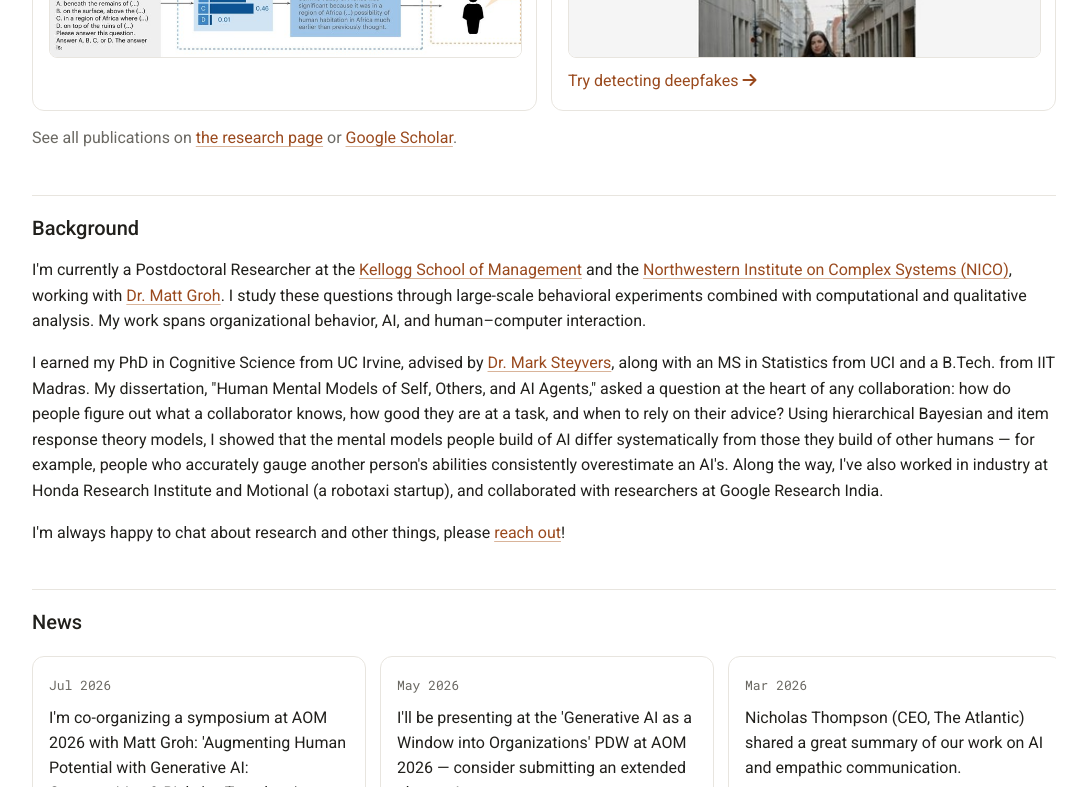
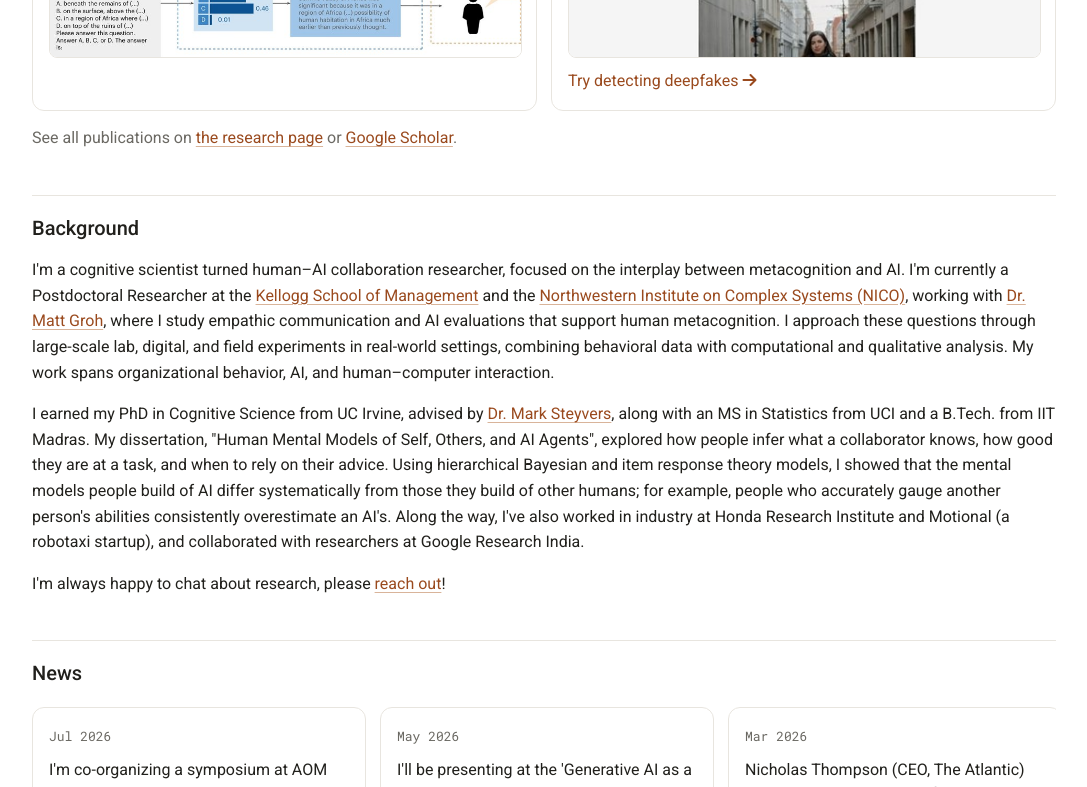
Before and after one commit to aakriti1kumar/aakriti1kumar.github.io, a Jekyll site: the page built from index.md, in a window 1280 px wide and 900 px high, scrolled down 902 px, cut to the strip 0-787 px from the top of the window. Shown: the whole strip, without its empty margins (96-1183 px from the left). Built offline with Jekyll 4.4.1, drawn with Linux system fonts in a browser that asks for light colours; Markdown is read by kramdown in place of the engine named in the settings.

Commit message:
Refactor background section and simplify contact info
Removed redundancy in background information and updated contact invitation.

```diff
--- a/index.md
+++ b/index.md
@@ -34,11 +34,11 @@ layout: default
 
 <h2 class="section-head">Background</h2>
 
-<p>I'm currently a Postdoctoral Researcher at the <a href="https://www.kellogg.northwestern.edu/">Kellogg School of Management</a> and the <a href="https://www.nico.northwestern.edu/">Northwestern Institute on Complex Systems (NICO)</a>, working with <a href="https://mattgroh.com/">Dr. Matt Groh</a>. I study these questions through large-scale behavioral experiments combined with computational and qualitative analysis. My work spans organizational behavior, AI, and human&ndash;computer interaction.</p>
+<p>I'm a cognitive scientist turned human&ndash;AI collaboration researcher, focused on the interplay between metacognition and AI. I'm currently a Postdoctoral Researcher at the <a href="https://www.kellogg.northwestern.edu/">Kellogg School of Management</a> and the <a href="https://www.nico.northwestern.edu/">Northwestern Institute on Complex Systems (NICO)</a>, working with <a href="https://mattgroh.com/">Dr. Matt Groh</a>, where I study empathic communication and AI evaluations that support human metacognition. I approach these questions through large-scale lab, digital, and field experiments in real-world settings, combining behavioral data with computational and qualitative analysis. My work spans organizational behavior, AI, and human&ndash;computer interaction.</p>
 
-<p>I earned my PhD in Cognitive Science from UC Irvine, advised by <a href="https://steyvers.socsci.uci.edu/">Dr. Mark Steyvers</a>, along with an MS in Statistics from UCI and a B.Tech. from IIT Madras. My dissertation, "Human Mental Models of Self, Others, and AI Agents," asked a question at the heart of any collaboration: how do people figure out what a collaborator knows, how good they are at a task, and when to rely on their advice? Using hierarchical Bayesian and item response theory models, I showed that the mental models people build of AI differ systematically from those they build of other humans &mdash; for example, people who accurately gauge another person's abilities consistently overestimate an AI's. Along the way, I've also worked in industry at Honda Research Institute and Motional (a robotaxi startup), and collaborated with researchers at Google Research India.</p>
+<p>I earned my PhD in Cognitive Science from UC Irvine, advised by <a href="https://steyvers.socsci.uci.edu/">Dr. Mark Steyvers</a>, along with an MS in Statistics from UCI and a B.Tech. from IIT Madras. My dissertation, "Human Mental Models of Self, Others, and AI Agents", explored how people infer what a collaborator knows, how good they are at a task, and when to rely on their advice. Using hierarchical Bayesian and item response theory models, I showed that the mental models people build of AI differ systematically from those they build of other humans; for example, people who accurately gauge another person's abilities consistently overestimate an AI's. Along the way, I've also worked in industry at Honda Research Institute and Motional (a robotaxi startup), and collaborated with researchers at Google Research India.</p>
 
-<p>I'm always happy to chat about research and other things, please <a href="mailto:aakriti1kumar@gmail.com">reach out</a>!</p>
+<p>I'm always happy to chat about research, please <a href="mailto:aakriti1kumar@gmail.com">reach out</a>!</p>
 
 <h2 class="section-head">News</h2>
 
```
